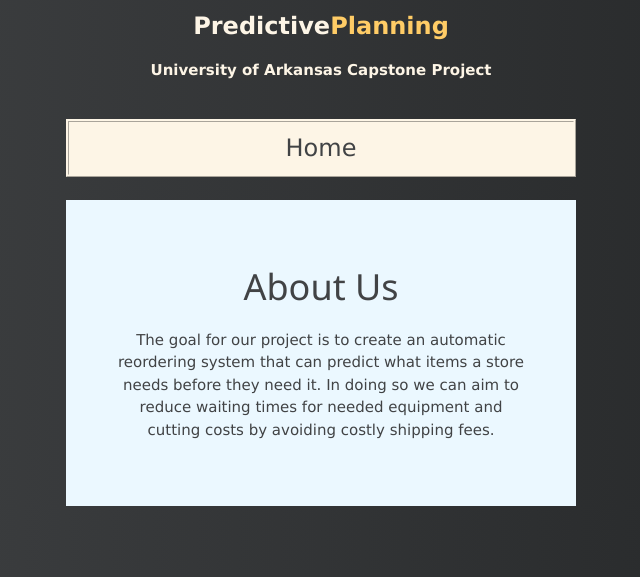
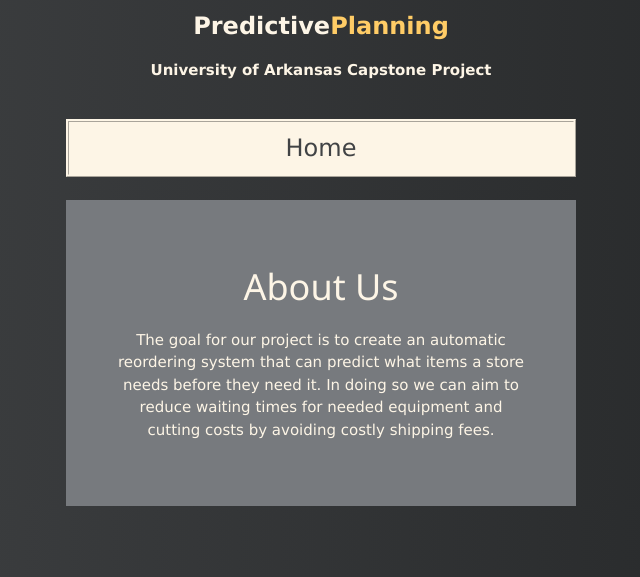
Before and after one commit to gwromano/predictiveplanning, a Django app: page /about-us/ in a window 1280 px wide. Shown: the part 223-800 px from the top of the page, without its empty margins (319-959 px from the left). Run offline with Django 3.2, Linux system fonts and the light colour scheme.

Commit message:
Update about-us.html

```diff
--- a/hello/templates/about-us.html
+++ b/hello/templates/about-us.html
@@ -114,8 +114,8 @@
         .about-section {
           padding: 50px;
           text-align: center;
-          background-color: #EBF8FF;
-          color: #414345;
+          background-color: #777a7e;
+          color: #fdf5e6;
         }
 
         @media screen and (min-width: 768px) {
```
